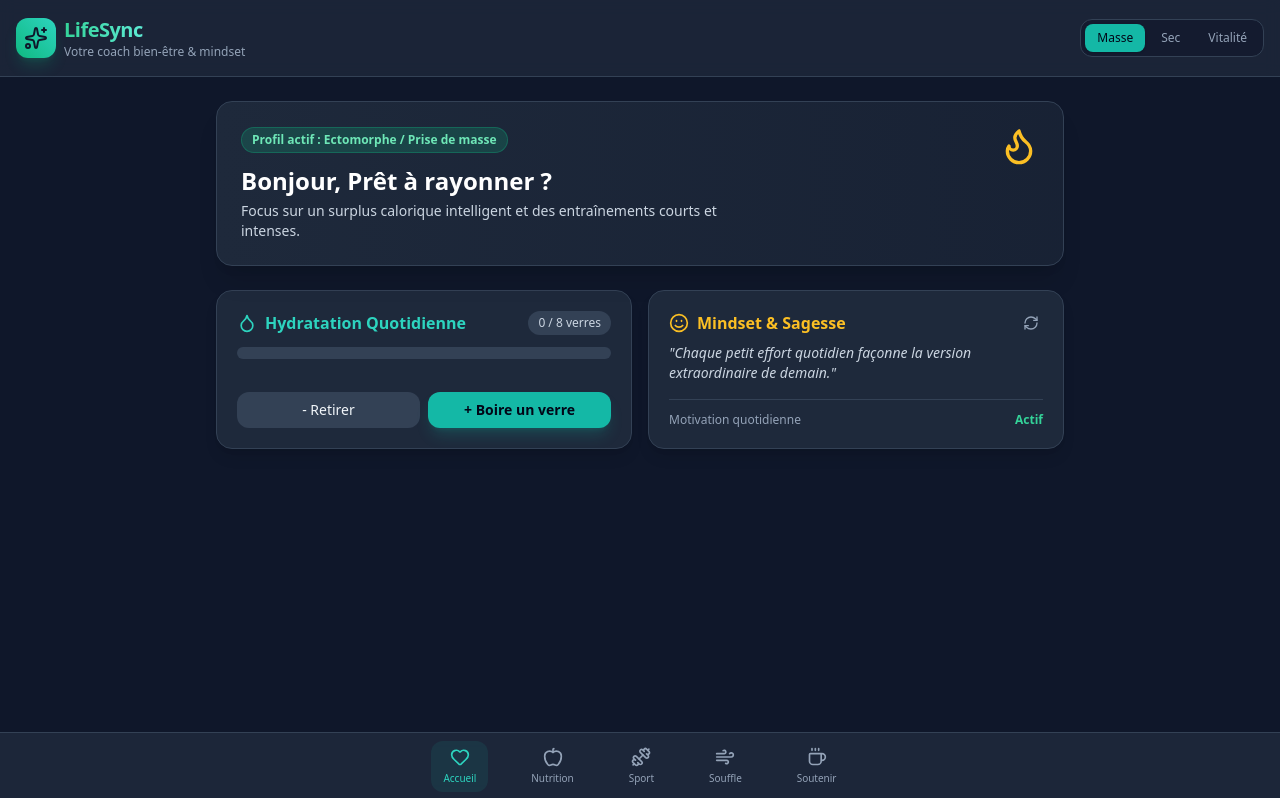
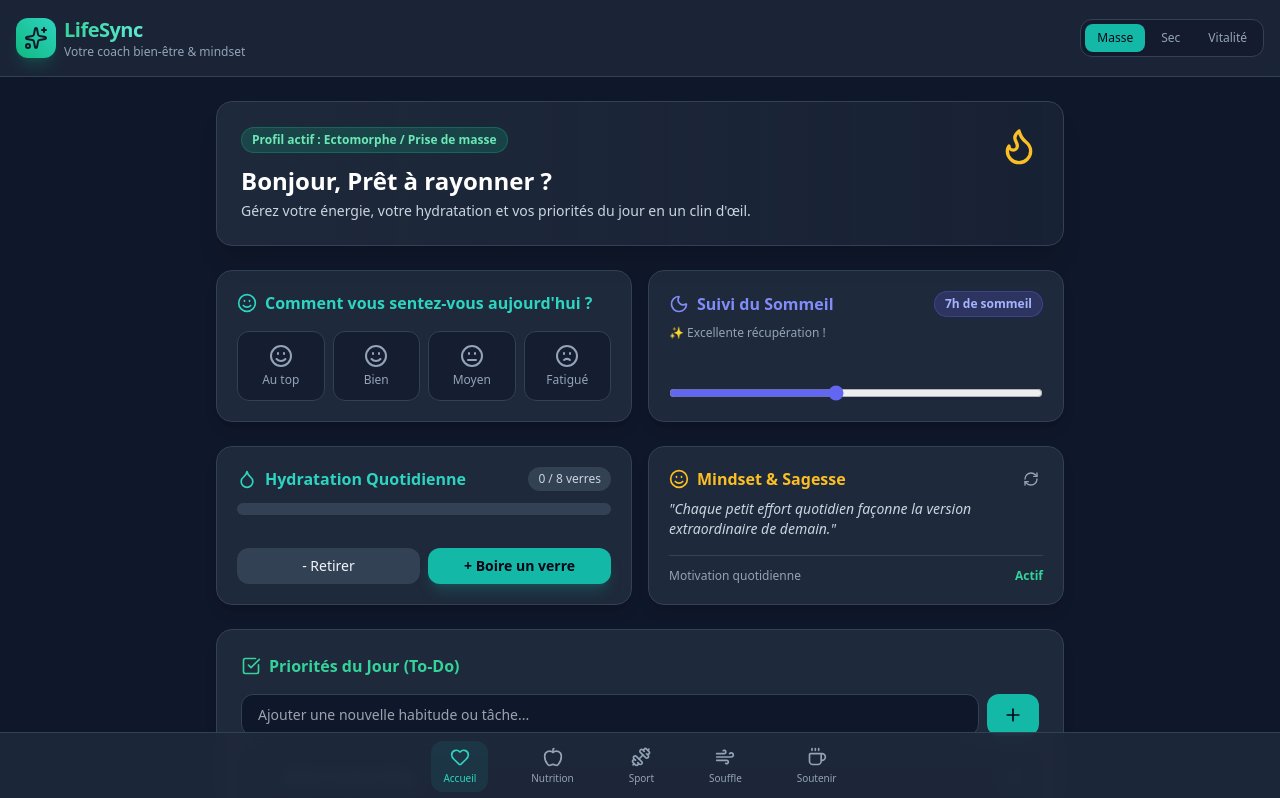
Before and after one commit to gmdpop974-ops/musical-guacamole, a React (Vite) app: page / in a window 1280 px wide. Shown: the top 798 px of the page. Built offline with nearby package versions, Linux system fonts and the light colour scheme.

Commit message:
Update App.jsx

```diff
--- a/src/App.jsx
+++ b/src/App.jsx
@@ -1,7 +1,8 @@
 import React, { useState, useEffect } from 'react';
 import {
   Heart, Droplet, Dumbbell, Wind, Smile,
-  Flame, CheckCircle, RefreshCw, Sparkles, Apple, Lock, Crown, Coffee, ShieldCheck
+  Flame, CheckCircle, RefreshCw, Sparkles, Apple, Lock, Crown, Coffee, ShieldCheck,
+  Moon, CheckSquare, Plus, Trash2, Meh, Frown
 } from 'lucide-react';
 
 export default function App() {
@@ -13,6 +14,16 @@ export default function App() {
   const [breathePhase, setBreathePhase] = useState('Prêt ?');
   const [breatheCountdown, setBreatheCountdown] = useState(4);
   const [completedWorkouts, setCompletedWorkouts] = useState([]);
+
+  // Nouveaux états du quotidien
+  const [mood, setMood] = useState(null);
+  const [sleepHours, setSleepHours] = useState(7);
+  const [todos, setTodos] = useState([
+    { id: 1, text: "Boire 8 verres d'eau", completed: false },
+    { id: 2, text: "Séance de sport ou marche active", completed: false },
+    { id: 3, text: "5 minutes de respiration", completed: false }
+  ]);
+  const [newTodoText, setNewTodoText] = useState('');
 
   // État pour simuler le statut Premium
   const [isPremium, setIsPremium] = useState(false);
@@ -69,10 +80,25 @@ export default function App() {
     }
   };
 
+  const toggleTodo = (id) => {
+    setTodos(todos.map(t => t.id === id ? { ...t, completed: !t.completed } : t));
+  };
+
+  const addTodo = (e) => {
+    e.preventDefault();
+    if (!newTodoText.trim()) return;
+    setTodos([...todos, { id: Date.now(), text: newTodoText, completed: false }]);
+    setNewTodoText('');
+  };
+
+  const deleteTodo = (id) => {
+    setTodos(todos.filter(t => t.id !== id));
+  };
+
   return (
     <div className="min-h-screen bg-slate-900 text-slate-100 flex flex-col font-sans relative">
 
-      {/* Modal de passage au Premium */}
+      {/* Modal Paywall */}
       {showPaywallModal && (
         <div className="fixed inset-0 bg-slate-950/80 backdrop-blur-sm z-50 flex items-center justify-center p-4">
           <div className="bg-slate-800 border border-slate-700 rounded-3xl p-6 max-w-sm w-full text-center shadow-2xl relative animate-in fade-in zoom-in duration-200">
@@ -159,17 +185,68 @@ export default function App() {
                   </span>
                   <h2 className="text-2xl font-bold text-white mb-1">Bonjour, Prêt à rayonner ?</h2>
                   <p className="text-slate-300 text-sm max-w-lg">
-                    {morphoProfile === 'ectomorph'
-                      ? "Focus sur un surplus calorique intelligent et des entraînements courts et intenses."
-                      : morphoProfile === 'overweight'
-                      ? "Focus sur un déficit calorique progressif et l'augmentation des pas quotidiens."
-                      : "Maintenez votre énergie vitale grâce à des routines stables."}
+                    Gérez votre énergie, votre hydratation et vos priorités du jour en un clin d'œil.
                   </p>
                 </div>
                 <Flame className="w-10 h-10 text-amber-400 hidden sm:block animate-pulse" />
               </div>
             </div>
 
+            {/* Tracker d'humeur & Sommeil */}
+            <div className="grid grid-cols-1 md:grid-cols-2 gap-4">
+              <div className="bg-slate-800 border border-slate-700 rounded-2xl p-5 shadow-lg">
+                <h3 className="font-semibold flex items-center text-teal-400 mb-3">
+                  <Smile className="w-5 h-5 mr-2 text-teal-400" /> Comment vous sentez-vous aujourd'hui ?
+                </h3>
+                <div className="flex justify-between gap-2 mt-4">
+                  {[
+                    { id: 'great', label: 'Au top', icon: Smile, color: 'text-emerald-400 bg-emerald-500/10 border-emerald-500/30' },
+                    { id: 'good', label: 'Bien', icon: Smile, color: 'text-teal-400 bg-teal-500/10 border-teal-500/30' },
+                    { id: 'meh', label: 'Moyen', icon: Meh, color: 'text-amber-400 bg-amber-500/10 border-amber-500/30' },
+                    { id: 'bad', label: 'Fatigué', icon: Frown, color: 'text-rose-400 bg-rose-500/10 border-rose-500/30' },
+                  ].map((item) => {
+                    const Icon = item.icon;
+                    const isSelected = mood === item.id;
+                    return (
+                      <button
+                        key={item.id}
+                        onClick={() => setMood(item.id)}
+                        className={`flex-1 flex flex-col items-center p-3 rounded-xl border transition ${isSelected ? `${item.color} ring-2 ring-teal-400 font-bold` : 'bg-slate-900/60 border-slate-700 text-slate-400 hover:text-white'}`}
+                      >
+                        <Icon className="w-6 h-6 mb-1" />
+                        <span className="text-xs">{item.label}</span>
+                      </button>
+                    );
+                  })}
+                </div>
+              </div>
+
+              <div className="bg-slate-800 border border-slate-700 rounded-2xl p-5 shadow-lg flex flex-col justify-between">
+                <div>
+                  <div className="flex justify-between items-center mb-2">
+                    <h3 className="font-semibold flex items-center text-indigo-400">
+                      <Moon className="w-5 h-5 mr-2 text-indigo-400" /> Suivi du Sommeil
+                    </h3>
+                    <span className="text-xs bg-indigo-500/20 text-indigo-300 border border-indigo-500/30 px-2.5 py-1 rounded-full font-bold">
+                      {sleepHours}h de sommeil
+                    </span>
+                  </div>
+                  <p className="text-xs text-slate-400 mb-3">
+                    {sleepHours >= 7 ? "✨ Excellente récupération !" : "⚠️ Veillez à vous coucher plus tôt ce soir."}
+                  </p>
+                </div>
+                <input
+                  type="range"
+                  min="3"
+                  max="12"
+                  value={sleepHours}
+                  onChange={(e) => setSleepHours(Number(e.target.value))}
+                  className="w-full accent-indigo-500 cursor-pointer"
+                />
+              </div>
+            </div>
+
+            {/* Hydratation & Mindset */}
             <div className="grid grid-cols-1 md:grid-cols-2 gap-4">
               <div className="bg-slate-800 border border-slate-700 rounded-2xl p-5 shadow-lg flex flex-col justify-between">
                 <div>
@@ -204,7 +281,7 @@ export default function App() {
                 </div>
               </div>
 
-              {/* Bloc Mindset avec gestion Premium */}
+              {/* Bloc Mindset */}
               <div className="bg-slate-800 border border-slate-700 rounded-2xl p-5 shadow-lg flex flex-col justify-between relative">
                 <div>
                   <div className="flex justify-between items-center mb-2">
@@ -238,6 +315,48 @@ export default function App() {
                 </div>
               </div>
             </div>
+
+            {/* To-Do List du Jour */}
+            <div className="bg-slate-800 border border-slate-700 rounded-2xl p-6 shadow-lg">
+              <h3 className="font-semibold flex items-center text-emerald-400 mb-4">
+                <CheckSquare className="w-5 h-5 mr-2 text-emerald-400" /> Priorités du Jour (To-Do)
+              </h3>
+
+              <form onSubmit={addTodo} className="flex gap-2 mb-4">
+                <input
+                  type="text"
+                  value={newTodoText}
+                  onChange={(e) => setNewTodoText(e.target.value)}
+                  placeholder="Ajouter une nouvelle habitude ou tâche..."
+                  className="flex-1 bg-slate-900 border border-slate-700 px-4 py-2.5 rounded-xl text-sm text-slate-200 focus:outline-none focus:border-teal-400"
+                />
+                <button type="submit" className="bg-teal-500 hover:bg-teal-400 text-slate-950 px-4 py-2.5 rounded-xl font-bold flex items-center transition">
+                  <Plus className="w-5 h-5" />
+                </button>
+              </form>
+
+              <div className="space-y-2">
+                {todos.map((todo) => (
+                  <div key={todo.id} className="flex items-center justify-between bg-slate-900/60 border border-slate-700 p-3 rounded-xl">
+                    <div
+                      onClick={() => toggleTodo(todo.id)}
+                      className="flex items-center space-x-3 cursor-pointer flex-1"
+                    >
+                      <div className={`w-5 h-5 rounded-full flex items-center justify-center border ${todo.completed ? 'bg-emerald-500 border-emerald-500 text-slate-950' : 'border-slate-500'}`}>
+                        {todo.completed && <CheckCircle className="w-4 h-4" />}
+                      </div>
+                      <span className={`text-sm ${todo.completed ? 'line-through text-slate-500' : 'text-slate-200'}`}>
+                        {todo.text}
+                      </span>
+                    </div>
+                    <button onClick={() => deleteTodo(todo.id)} className="text-slate-500 hover:text-rose-400 p-1">
+                      <Trash2 className="w-4 h-4" />
+                    </button>
+                  </div>
+                ))}
+              </div>
+            </div>
+
           </div>
         )}
 
@@ -319,7 +438,7 @@ export default function App() {
           </div>
         )}
 
-        {/* Nouvel onglet Don / Soutien */}
+        {/* Onglet Don / Soutien */}
         {activeTab === 'support' && (
           <div className="space-y-6 text-center max-w-md mx-auto">
             <div className="bg-slate-800 border border-slate-700 rounded-2xl p-8 shadow-xl">
@@ -388,7 +507,7 @@ export default function App() {
         )}
       </main>
 
-      {/* Barre de Navigation mobile enrichie avec l'onglet Soutien */}
+      {/* Barre de Navigation mobile */}
       <nav className="bg-slate-800/90 backdrop-blur border-t border-slate-700 fixed bottom-0 left-0 right-0 p-2 z-50">
         <div className="max-w-md mx-auto flex justify-around items-center">
           {[
```
